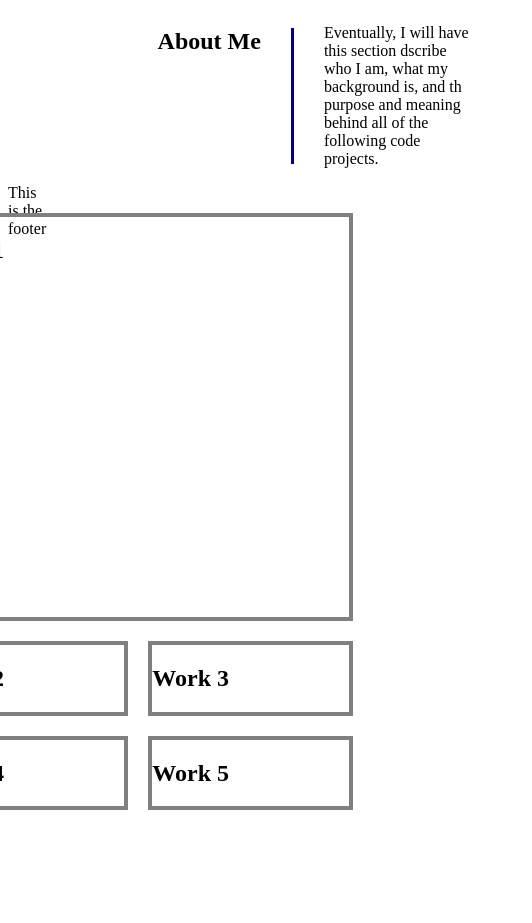
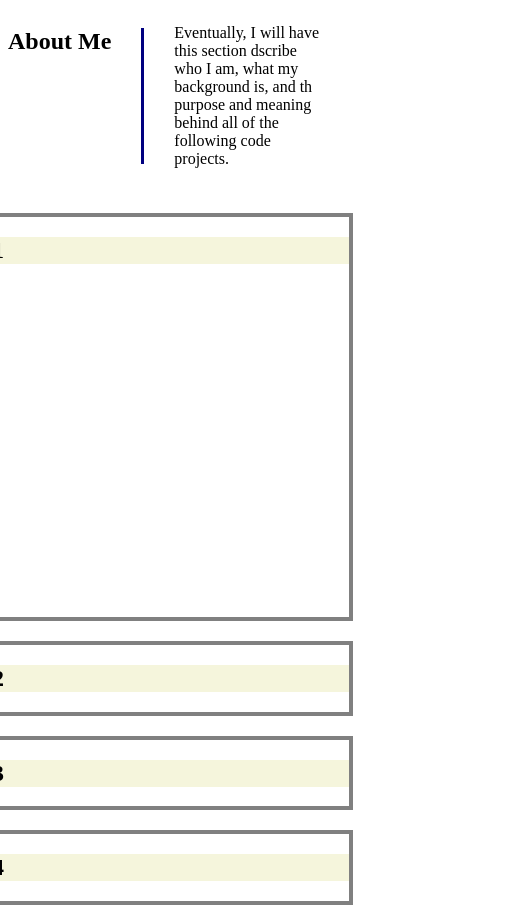
Before and after one commit to JWLeamy/JWL-Portfolio, a plain HTML site: page index.html in a window 390 px wide. Shown: the part 165-1088 px from the top of the page, 532 px wide, since content can reach past the window. Before the commit the page ends 985 px from the top, so only its background shows below. Drawn offline with Linux system fonts and the light colour scheme.

Commit message:
Media Screen

```diff
--- a/assets/css/style.css
+++ b/assets/css/style.css
@@ -10,7 +10,8 @@ header h1 {
 }
 
 body {
-    display: block;
+    display: flex;
+    flex-direction: column;
 }
 
 header ul {
@@ -27,9 +28,9 @@ header ul li {
 
 .ab {
     display: flex;
-    position: relative;
-    left: 40%;
+    float: right;
     margin-top: 3%;
+    width: 100%;
 }
 
 .ab h2 {
@@ -60,6 +61,19 @@ header ul li {
     border-left: 5px solid grey;
     flex-grow: 1;
 }
+
+.c section:hover {
+    cursor: pointer;
+    background-color: gold;
+    transition: ease-in-out 2s;
+}
+
+.c h2 {
+    display: flex;
+    align-items: center;
+    background-color: beige;
+}
+
 .card {
     width: 180px;
     margin: 10px;
@@ -78,3 +92,25 @@ header ul li {
 footer {
     display: flex;
 }
+
+@media screen and (max-width: 992px) {
+    .card{
+        width: 50%;
+        transition: all 2s ease-in-out;
+    }
+    .ab{
+        width: 50%;
+        transition: all 2s ease-in-out;
+    }
+}
+
+@media screen and (max-width: 768px) {
+    .card{
+        width: 100%;
+        transition: ease all .5s;
+    }
+    .ab{
+        width: 100%;
+        transition: all 2s ease-in-out 0;
+    }
+}
```
Also changed, not shown: index.html (+1 -1 lines).
